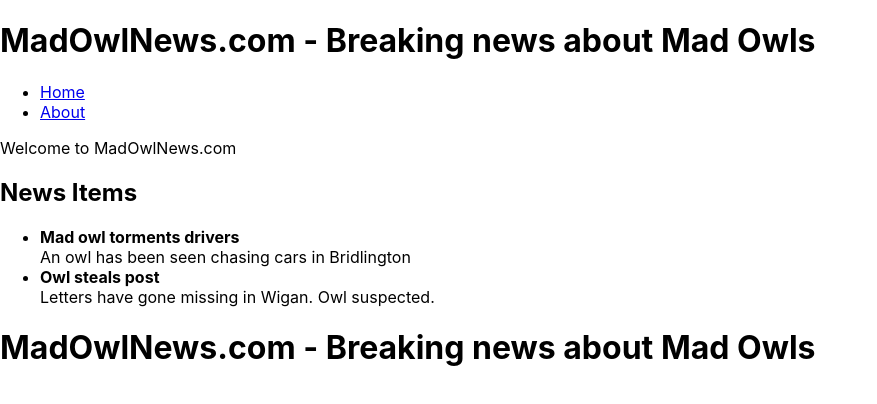
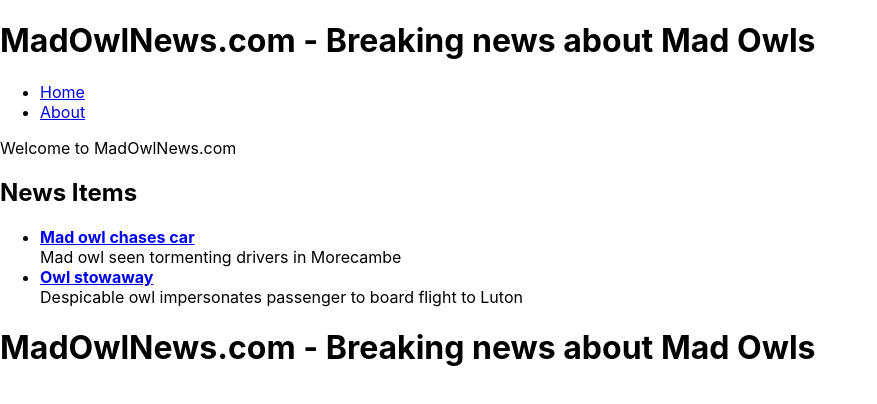
Before and after one commit to patelg123/mern-news-app, a React (Create React App) app in the folder client/: page / in a window 1280 px wide. Shown: the top 404 px of the page, without its empty margins (0-877 px from the left). Built offline with nearby package versions, Linux system fonts and the light colour scheme.

Commit message:
More updates to code

```diff
--- a/client/package.json
+++ b/client/package.json
@@ -6,8 +6,11 @@
     "prop-types": "^15.6.2",
     "react": "^16.7.0",
     "react-dom": "^16.7.0",
+    "react-redux": "^6.0.0",
     "react-router-dom": "^4.3.1",
-    "react-scripts": "2.1.3"
+    "react-scripts": "2.1.3",
+    "redux": "^4.0.1",
+    "redux-thunk": "^2.3.0"
   },
   "scripts": {
     "start": "react-scripts start",
--- a/client/src/App.js
+++ b/client/src/App.js
@@ -1,20 +1,26 @@
 import React, { Component } from 'react';
 import './App.css';
 import { Route, BrowserRouter } from 'react-router-dom';
+import { Provider } from 'react-redux';
+import store from './stores/store';
 import Home from './components/layouts/Home';
 import About from './components/layouts/About';
 import Layout from './components/layouts/Layout'
+import NewsItemDetail from './components/presentation/NewsItemDetail';
 
 class App extends Component {
   render() {
     return (
+      <Provider store={store}>
         <BrowserRouter>
             <Layout>
                 <Route exact path="/" component={Home} />
                 <Route path="/about" component={About} />
+                <Route path='/news/:id' component={NewsItemDetail}/>
             </Layout>
         </BrowserRouter>
-       );
+      </Provider>
+    );
   }
 }
 
--- /dev/null
+++ b/client/src/actions/actions.js
@@ -0,0 +1,14 @@
+import actionTypes from '../constants/actionTypes';
+
+function newsReceived(news){
+    return {
+        type: actionTypes.NEWS_RECEIVED,
+        news: news
+    }
+}
+
+export function fetchNews(fakeNews){
+    return dispatch => {
+        dispatch(newsReceived(fakeNews));
+    }
+}
--- a/client/src/components/containers/News.js
+++ b/client/src/components/containers/News.js
@@ -1,18 +1,47 @@
 import React, {Component} from 'react';
 import NewsItemListing from '../presentation/NewsItemListing';
+import { connect } from 'react-redux';
+import { fetchNews } from '../../actions/actions';
 
 class News extends Component {
+
+  componentDidMount(){
+
+          var fakeNews = [{
+              id: '1',
+              title: 'Mad owl chases car',
+              teaser: 'Mad owl seen tormenting drivers in Morecambe'
+          }, {
+              id: '2',
+              title: 'Owl stowaway',
+              teaser: 'Despicable owl impersonates passenger to board flight to Luton'
+          }];
+
+          this.props.dispatch(fetchNews(fakeNews));
+      };
+
+
     render() {
-        return (
-            <div>
-                <h2>News Items</h2>
-                <ul>
-                    <li><NewsItemListing id="1" title="Mad owl torments drivers" teaser="An owl has been seen chasing cars in Bridlington" /></li>
-                    <li><NewsItemListing id="2" title="Owl steals post" teaser="Letters have gone missing in Wigan. Owl suspected." /></li>
-                </ul>
-            </div>
+
+      const newsItems = this.props.news.map( (news, i) => {
+        return ( <li key={i}><NewsItemListing data = {news} /></li> );
+      });
+
+
+
+      return (
+          <div>
+              <h2>News Items</h2>
+              {(this.props.news.length > 0) ? <ul>{newsItems}</ul> : <div>Sorry we have no news</div>}
+          </div>
         )
     }
 }
 
-export default News;
+const mapStateToProps = state => {
+    return {
+        news: state.news.news
+    }
+}
+
+export default connect(mapStateToProps)(News);
--- /dev/null
+++ b/client/src/components/presentation/NewsItemDetail.js
@@ -0,0 +1,15 @@
+import React, { Component} from 'react';
+//import PropTypes from 'prop-types';
+
+class NewsItemDetail extends Component {
+    render(){
+        return (
+            <div>
+                <h2>News story title</h2>
+                <p>Body: test Mad Owl story text {this.props.id}</p>
+            </div>
+        );
+    }
+}
+
+export default NewsItemDetail;
--- a/client/src/components/presentation/NewsItemListing.js
+++ b/client/src/components/presentation/NewsItemListing.js
@@ -1,21 +1,25 @@
 import React, {Component} from 'react';
 import PropTypes from 'prop-types';
+import { Link } from 'react-router-dom';
 
 class NewsItemListing extends Component {
     render() {
         return (
             <div>
-                <div><b>{this.props.title}</b></div>
-                <div>{this.props.teaser}</div>
+                <div><Link to={`/news/${this.props.id}`}><b>{this.props.data.title}</b></Link></div>
+                <div>{this.props.data.teaser}</div>
             </div>
         );
     }
 }
 
 NewsItemListing.propTypes = {
-    id: PropTypes.string.isRequired,
-    title: PropTypes.string.isRequired,
-    teaser: PropTypes.string.isRequired
+    data: PropTypes.shape({
+        id: PropTypes.string.isRequired,
+        title: PropTypes.string.isRequired,
+        teaser: PropTypes.string.isRequired
+    })
+
 };
 
 export default NewsItemListing;
--- /dev/null
+++ b/client/src/constants/actionTypes.js
@@ -0,0 +1,3 @@
+export default {
+  NEWS_RECEIVED: 'NEWS_RECEIVED'
+};
--- /dev/null
+++ b/client/src/reducers/newsReducer.js
@@ -0,0 +1,20 @@
+import constants from '../constants/actionTypes'
+
+var initialState = {
+  news: []
+}
+
+export default (state = initialState, action) => {
+
+  var updated = Object.assign({}, state)
+
+  switch(action.type) {
+
+    case constants.NEWS_RECEIVED:
+      updated['news'] = action.news
+      return updated
+
+    default:
+      return state
+    }
+}
--- /dev/null
+++ b/client/src/stores/store.js
@@ -0,0 +1,14 @@
+import { createStore, combineReducers, applyMiddleware } from 'redux';
+import thunk from 'redux-thunk';
+import newsReducer from '../reducers/newsReducer';
+
+const store = createStore(
+  combineReducers({
+    news: newsReducer
+  }),
+  applyMiddleware(
+    thunk
+  )
+);
+
+export default store;
```
Also changed, not shown: 1 other file (tests, documents, lock files or other folders).
